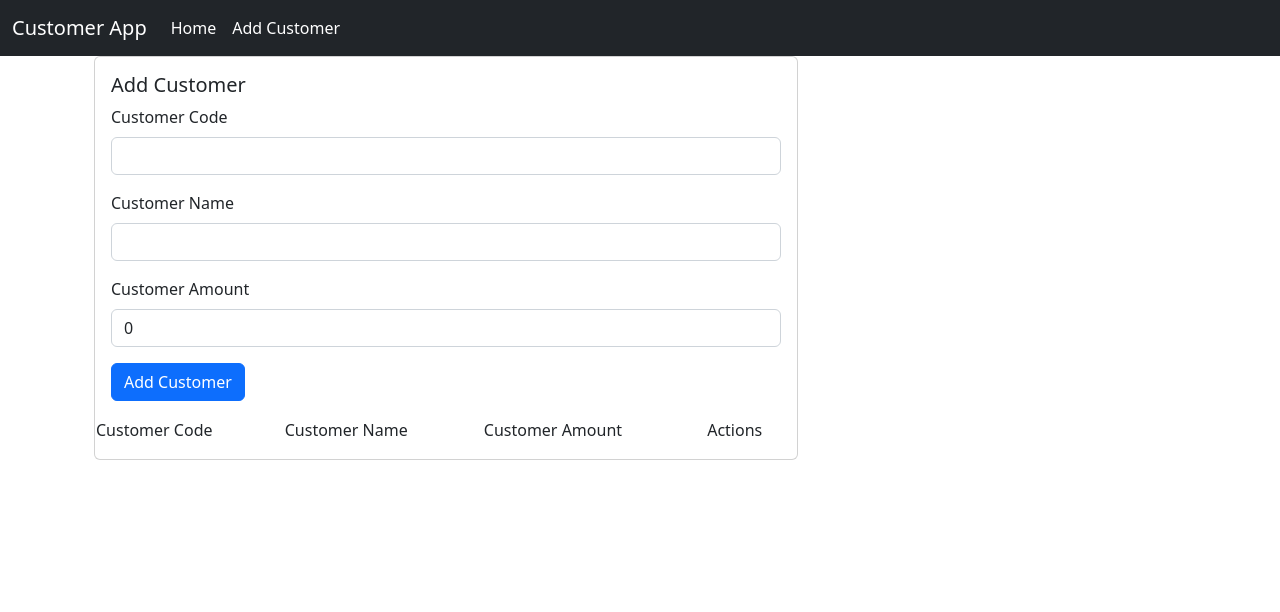
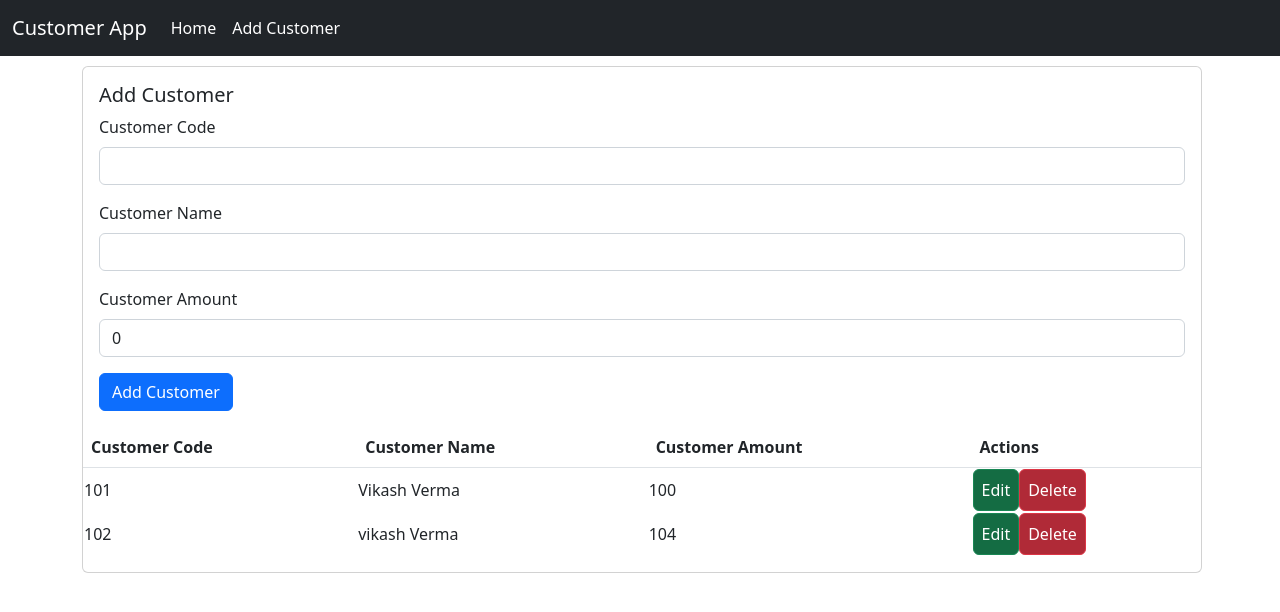
Before and after one commit to vikash-verma-profile/Mern-Sep-2022, an Angular app in the folder Angular-labs/my-app/: page /customer in a window 1280 px wide. Shown: the top 612 px of the page. Built offline with nearby package versions, Linux system fonts and the light colour scheme; data requests are answered from the project's data file.

Commit message:
added code

```diff
--- /dev/null
+++ b/Angular-labs/my-app/db.json
@@ -0,0 +1,16 @@
+{
+  "customers": [
+    {
+      "id": 1,
+      "customerCode": "101",
+      "customerName": "Vikash Verma",
+      "customerAmount": 100
+    },
+    {
+      "id": 2,
+      "customerCode": "102",
+      "customerName": "vikash Verma",
+      "customerAmount": "104"
+    }
+  ]
+}
--- a/Angular-labs/my-app/src/app/app.module.ts
+++ b/Angular-labs/my-app/src/app/app.module.ts
@@ -6,6 +6,7 @@ import { HomeComponent } from './home/home.component';
 import { MasterComponent } from './master/master.component';
 import { RouterModule } from '@angular/router';
 import { MainRoutes } from './routing/mainroutes';
+import {HttpClientModule} from '@angular/common/http';
 
 @NgModule({
   declarations: [
@@ -16,7 +17,8 @@ import { MainRoutes } from './routing/mainroutes';
   imports: [
     BrowserModule,
     FormsModule,
-    RouterModule.forRoot(MainRoutes)
+    RouterModule.forRoot(MainRoutes),
+    HttpClientModule
   ],
   providers: [],
   bootstrap: [MasterComponent]
--- a/Angular-labs/my-app/src/app/customer/customer.component.html
+++ b/Angular-labs/my-app/src/app/customer/customer.component.html
@@ -5,11 +5,7 @@
 <!-- <br/><br/> -->
 
 
-
-
-
-<div class="container">
-  <div class="card" style="width: 44rem;">
+  <div class="card" style="width: 70rem;">
     <div class="card-body">
       <h5 class="card-title">Add Customer</h5>
       <div class="mb-3">
@@ -25,27 +21,29 @@
         <input type="text" [(ngModel)]="CustomerModel.customerAmount" class="form-control">
       </div>
 
-      <input type="button" class="btn btn-primary" value="Add Customer" (click)="ClickMe()" />
+      <input type="button" class="btn btn-primary" value="Add Customer" (click)="AddCustomer()" />
     </div>
     <table class="table table-striped">
-      <tr>
-        <td>Customer Code</td>
-        <td>Customer Name</td>
-        <td>Customer Amount</td>
-        <td>Actions</td>
-      </tr>
+
+      <thead>
+        <tr>
+          <th scope="col">Customer Code</th>
+          <th scope="col">Customer Name</th>
+          <th scope="col">Customer Amount</th>
+          <th scope="col">Actions</th>
+        </tr>
+      </thead>
       <tr *ngFor="let cust of CustomerModels">
         <td>{{cust.customerCode}}</td>
         <td>{{cust.customerName}}</td>
         <td>{{cust.customerAmount}}</td>
         <td><input type="button" value="Edit" class="btn btn-success"
-            style="background-color: var(--bs-btn-active-bg);">
-          <input type="button" value="Delete" class="btn btn-danger" style="background-color: var(--bs-btn-active-bg);">
+            style="background-color: var(--bs-btn-active-bg);" (click)="EditCustomer(cust)">
+          <input type="button" value="Delete" class="btn btn-danger" style="background-color: var(--bs-btn-active-bg);" (click)="DeleteCustomer(cust.id)">
         </td>
       </tr>
     </table>
   </div>
-</div>
 
 <!-- <input [(ngModel)]="CustomerModel.customerCode" type="text"><br/><br/>
 <input [(ngModel)]="CustomerModel.customerName" type="text"><br/><br/>
--- a/Angular-labs/my-app/src/app/customer/customer.component.ts
+++ b/Angular-labs/my-app/src/app/customer/customer.component.ts
@@ -1,19 +1,59 @@
-import { Component } from '@angular/core';
+import { Component,OnInit } from '@angular/core';
 import { Customer } from './customer.model';
+import {HttpClient} from '@angular/common/http';
 
 
 @Component({
   templateUrl: './customer.component.html',
 })
-export class CustomerComponent {
+export class CustomerComponent implements OnInit {
+
+  isEdit=false;
+  constructor(private http:HttpClient) { }
+
+  ngOnInit(): void {
+   this.GetDataFromServer();
+  }
+
+  GetDataFromServer(){
+    this.http.get("http://localhost:3000/customers").subscribe(res=>this.SuccessGet(res),res=>console.log(res));
+  }
+  SuccessGet(res:any){
+    this.CustomerModels=res;
+  }
   title = 'my-app';
 
   imgUrl="././assets/sample.jpg";
   CustomerModel:Customer=new Customer();
   CustomerModels:Array<Customer>=new Array<Customer>();
-  ClickMe(){
-  this.CustomerModels.push(this.CustomerModel);
-  console.log(this.CustomerModels);
-  this.CustomerModel=new Customer();
+  AddCustomer(){
+
+    if(this.isEdit){
+      this.http.put("http://localhost:3000/customers",this.CustomerModel).subscribe(res=>this.SuccesPost(res),res=>console.log(res));
+
+    }
+    else{
+      this.http.post("http://localhost:3000/customers",this.CustomerModel).subscribe(res=>this.SuccesPost(res),res=>console.log(res));
+    }
+  // this.CustomerModels.push(this.CustomerModel);
+  // console.log(this.CustomerModels);
+  this.isEdit=false;
+   this.CustomerModel=new Customer();
   }
+
+  SuccesPost(res:any){
+    this.GetDataFromServer();
+  }
+
+  EditCustomer(input:Customer){
+    this.isEdit=true;
+    this.CustomerModel=input;
+  }
+
+  DeleteCustomer(input:Number){
+
+    this.http.delete("http://localhost:3000/customers/"+input).subscribe(res=>this.SuccesPost(res),res=>console.log(res));
+
+  }
+
 }
--- a/Angular-labs/my-app/src/app/customer/customer.model.ts
+++ b/Angular-labs/my-app/src/app/customer/customer.model.ts
@@ -1,4 +1,5 @@
 export class Customer{
+    id:number=0;
     customerCode:string='';
     customerName:string='';
     customerAmount:number=0;
--- a/Angular-labs/my-app/src/app/master/master.component.html
+++ b/Angular-labs/my-app/src/app/master/master.component.html
@@ -18,6 +18,6 @@
       </div>
     </div>
   </nav>
-  <div class="container">
+  <div class="container" style="margin-top: 10px ;">
    <router-outlet></router-outlet>
     </div>
```
